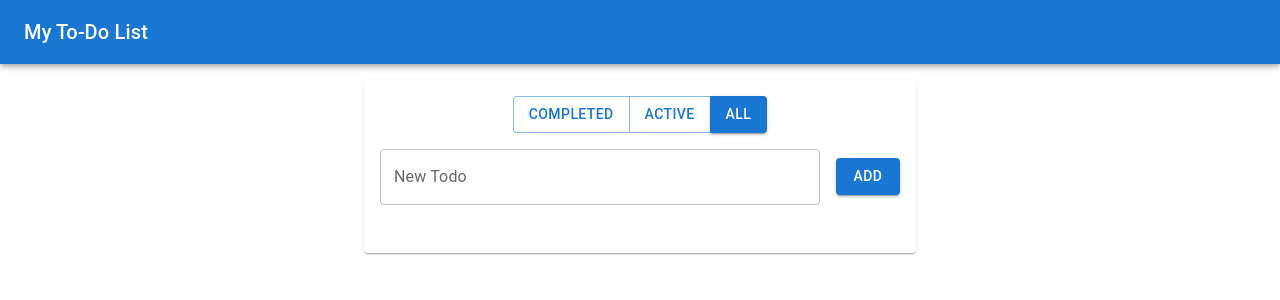
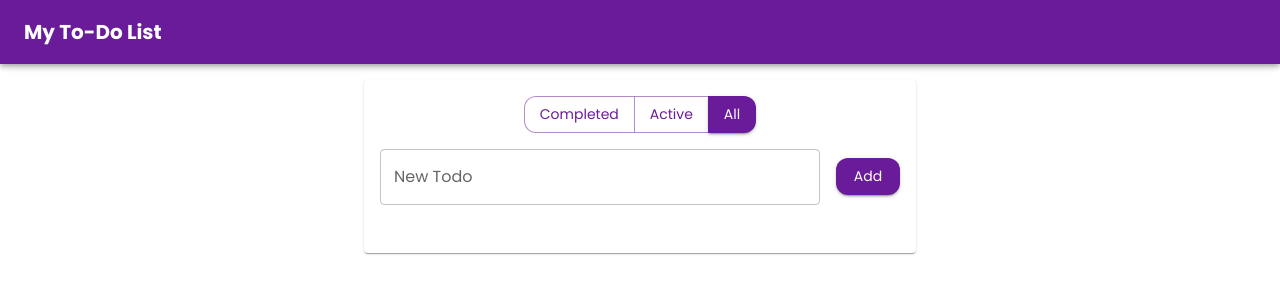
Before and after one commit to SanjilaGangaju/ShoppingCart-with-Redux-Toolkit, a React (Vite) app: page /cart in a window 1280 px wide. Shown: the top 300 px of the page. Built offline with nearby package versions, Linux system fonts and the light colour scheme.

Commit message:
add toastify

```diff
--- a/index.html
+++ b/index.html
@@ -5,6 +5,12 @@
     <link rel="icon" type="image/svg+xml" href="/vite.svg" />
     <meta name="viewport" content="width=device-width, initial-scale=1.0" />
     <title>Reduc - Toolkit</title>
+    <link
+  href="https://fonts.googleapis.com/css2?family=Poppins:wght@400;700&display=swap"
+  rel="stylesheet"
+/>
+
+
     <link href="https://cdn.jsdelivr.net/npm/bootstrap@5.3.7/dist/css/bootstrap.min.css" rel="stylesheet" integrity="sha384-LN+7fdVzj6u52u30Kp6M/trliBMCMKTyK833zpbD+pXdCLuTusPj697FH4R/5mcr" crossorigin="anonymous">
   </head>
   <body>
--- a/src/App.jsx
+++ b/src/App.jsx
@@ -5,6 +5,9 @@ import Cart from './components/cart'
 import Product from './components/Product'
 import { BrowserRouter as Router , Routes, Route } from 'react-router-dom'
 import TodoList from './components/TodoList'
+import { ThemeProvider } from '@emotion/react'
+import { theme } from './theme'
+import 'react-toastify/dist/ReactToastify.css';
 const App = () => {
 
   return (
@@ -18,7 +21,10 @@ const App = () => {
 
 
     // </Router>
-    <TodoList></TodoList>
+    <ThemeProvider theme={theme}>
+       <TodoList></TodoList>
+    </ThemeProvider>
+
   )
 }
 
--- a/src/components/TodoList.jsx
+++ b/src/components/TodoList.jsx
@@ -3,7 +3,30 @@ import { AppBar, Button, ButtonGroup, Checkbox, Container, List, ListItem, ListI
 import { addTodo, toggleCompleted, deleteTodo} from '../redux/todoSlice'
 import { useSelector, useDispatch } from 'react-redux'
 import { setFilter } from '../redux/filterSlice'
+import { ToastContainer, toast, Slide } from 'react-toastify';
 const TodoList = () => {
+     const notify = () => toast.error('Todo Deleted', {
+position: "top-right",
+autoClose: 1000,
+hideProgressBar: false,
+closeOnClick: false,
+pauseOnHover: true,
+draggable: true,
+progress: undefined,
+theme: "light",
+transition: Slide,
+});
+   const notifyAdd = () => toast.success('Todo Added', {
+position: "top-right",
+autoClose: 1000,
+hideProgressBar: false,
+closeOnClick: false,
+pauseOnHover: true,
+draggable: true,
+progress: undefined,
+theme: "light",
+transition: Slide,
+});
     const [input, setInput] = useState('')
     const filter = useSelector(state=>state.filter)
     const todos = useSelector(state=>state.todos)
@@ -17,7 +40,9 @@ const TodoList = () => {
      const dispatch = useDispatch();
     const handleAdd=()=>{
         if (input.trim()!==""){
-            dispatch(addTodo(input))
+            dispatch(addTodo(input));
+            notifyAdd();
+
 
         }
         setInput("");
@@ -55,11 +80,26 @@ const TodoList = () => {
 
                     <ListItemText primary={todo.text} sx={{textDecoration: todo.completed?"line-through": "none"}}>
                     </ListItemText>
-                    <Button onClick={()=>dispatch(deleteTodo(todo.id))}>Delete Todo</Button>
+                    <Button onClick={()=>{
+                        dispatch(deleteTodo(todo.id));
+                        notify() }}>Delete Todo</Button>
 
                 </ListItem>
             ))}
-        </List>
+               <ToastContainer position="top-right"
+autoClose={1000}
+hideProgressBar={false}
+newestOnTop={false}
+closeOnClick={false}
+rtl={false}
+pauseOnFocusLoss
+draggable
+pauseOnHover
+theme="light"
+transition={Slide}
+/>
+
+  </List>
 
         </Paper>
 
--- /dev/null
+++ b/src/theme.jsx
@@ -0,0 +1,39 @@
+import {createTheme} from "@mui/material/styles";
+
+export const theme = createTheme({
+    palette:{
+     primary:{
+        main:"#6a1b9a",
+     },
+     secondary:{
+        main:"#ff9800",
+     },
+     background:{
+        default: "#f3f4f6",
+        paper:"#ffffff",
+     },
+
+
+
+    },
+    typography:{
+        fontFamily:'"Poppins","Roboto", "Helvetica", "Arial", sans-serif',
+        h6:{
+            fontWeight:700,
+        },
+        body1:{
+            fontSize:"1rem",
+        }
+
+    },
+     components:{
+        MuiButton:{
+            styleOverrides:{
+                root:{
+                    borderRadius: 12,
+                    textTransform: "none",
+                }
+            }
+        }
+     }
+})
```
